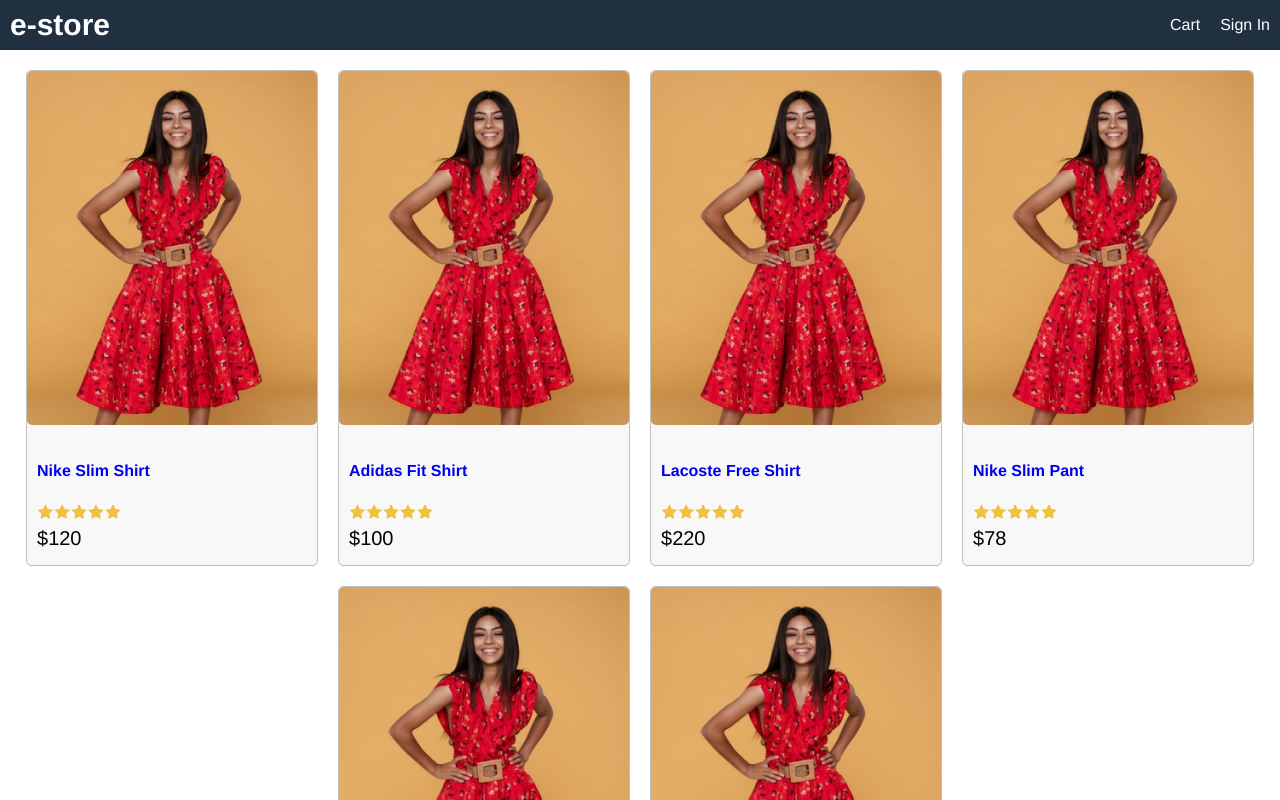
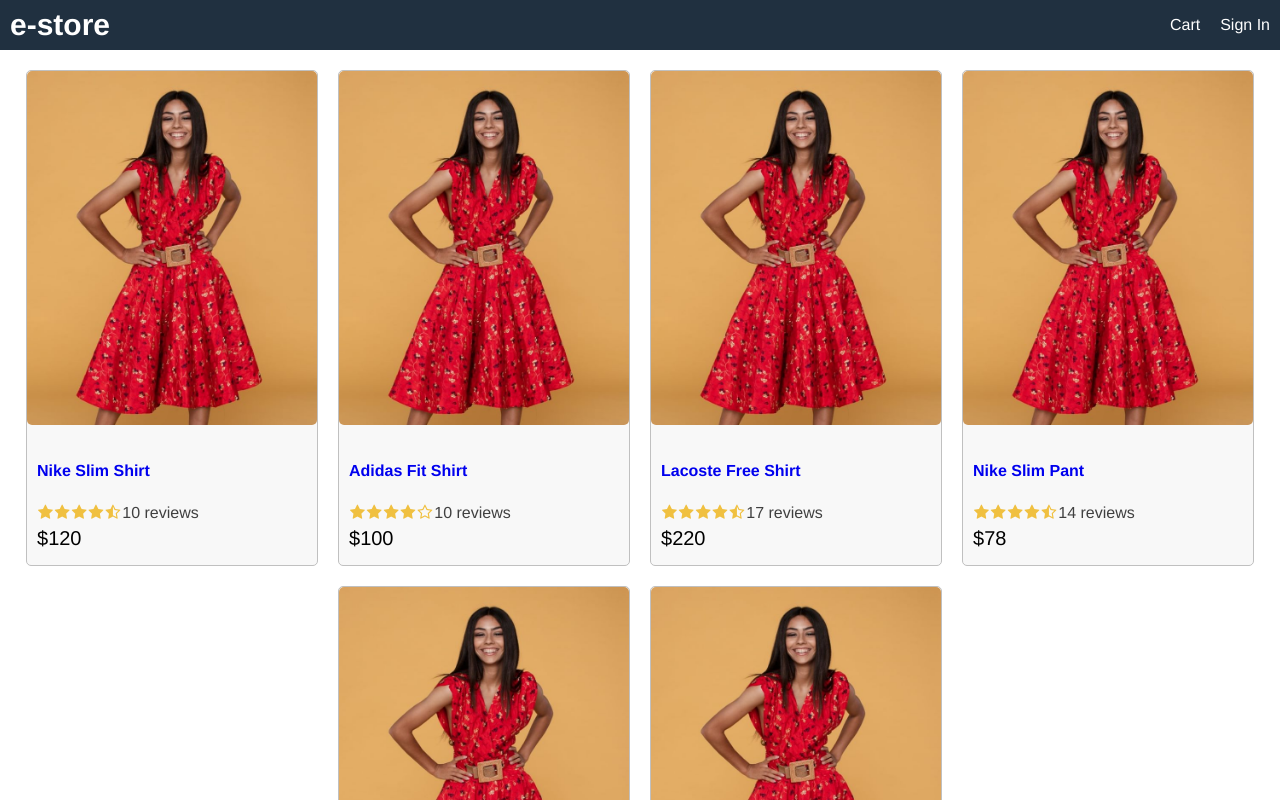
Before and after one commit to tinasc/ecommerce, a React (Create React App) app in the folder frontend/: page / in a window 1280 px wide. Shown: the top 800 px of the page. Built offline with nearby package versions, Linux system fonts and the light colour scheme.

Commit message:
Creating Product List

```diff
--- a/frontend/src/App.js
+++ b/frontend/src/App.js
@@ -1,5 +1,7 @@
 import React from 'react';
 import data from './data';
+import Product from './components/Product';
+
 const App =()=>{
   return (
     <div className="grid-container">
@@ -18,43 +20,12 @@
         <div>
           <div className="row center">
             {data.products.map((product) => (
-              <div key={product._id} className="card">
-                <a href={`/product/${product._id}`}>
-                  <img
-                    className="medium"
-                    src={product.image}
-                    alt={product.name}
-                  />
-                </a>
-                <div className="card-body">
-                  <a href={`/product/${product._id}`}>
-                    <h2>{product.name}</h2>
-                  </a>
-                  <div className="rating">
-                    <span>
-                      <i className="fa fa-star"></i>
-                    </span>
-                    <span>
-                      <i className="fa fa-star"></i>
-                    </span>
-                    <span>
-                      <i className="fa fa-star"></i>
-                    </span>
-                    <span>
-                      <i className="fa fa-star"></i>
-                    </span>
-                    <span>
-                      <i className="fa fa-star"></i>
-                    </span>
-                  </div>
-                  <div className="price">${product.price}</div>
-                </div>
-              </div>
+              <Product key={product._id} product={product}></Product>
             ))}
           </div>
         </div>
       </main>
-      <footer className="row center">All right reserved</footer>
+      <footer className="row center"> @2021 All right reserved</footer>
     </div>
   );
 }
--- /dev/null
+++ b/frontend/src/components/Product.js
@@ -0,0 +1,22 @@
+import React from 'react';
+import Rating from './Rating';
+
+export default function Product({product}) {
+  return (
+    <div key={product._id} className="card">
+      <a href={`/product/${product._id}`}>
+        <img className="medium" src={product.image} alt={product.name} />
+      </a>
+      <div className="card-body">
+        <a href={`/product/${product._id}`}>
+          <h2>{product.name}</h2>
+        </a>
+        <Rating
+          rating={product.rating}
+          numReviews={product.numReviews}
+        ></Rating>
+        <div className="price">${product.price}</div>
+      </div>
+    </div>
+  );
+}
--- /dev/null
+++ b/frontend/src/components/Rating.js
@@ -0,0 +1,64 @@
+import React from 'react';
+
+export default function Rating({rating, numReviews}) {
+  return (
+    <div className="rating">
+      <span>
+        <i
+          className={
+            rating >= 1
+              ? 'fa fa-star'
+              : rating >= 0.5
+              ? 'fa fa-star-half-o'
+              : 'fa fa-star-o'
+          }
+        ></i>
+      </span>
+      <span>
+        <i
+          className={
+            rating >= 2
+              ? 'fa fa-star'
+              : rating >= 1.5
+              ? 'fa fa-star-half-o'
+              : 'fa fa-star-o'
+          }
+        ></i>
+      </span>
+      <span>
+        <i
+          className={
+            rating >= 3
+              ? 'fa fa-star'
+              : rating >= 2.5
+              ? 'fa fa-star-half-o'
+              : 'fa fa-star-o'
+          }
+        ></i>
+      </span>
+      <span>
+        <i
+          className={
+            rating >= 4
+              ? 'fa fa-star'
+              : rating >= 3.5
+              ? 'fa fa-star-half-o'
+              : 'fa fa-star-o'
+          }
+        ></i>
+      </span>
+      <span>
+        <i
+          className={
+            rating >= 5
+              ? 'fa fa-star'
+              : rating >= 4.5
+              ? 'fa fa-star-half-o'
+              : 'fa fa-star-o'
+          }
+        ></i>
+      </span>
+      <span>{numReviews + ' reviews'}</span>
+    </div>
+  );
+}
--- a/frontend/src/index.css
+++ b/frontend/src/index.css
@@ -103,3 +103,6 @@
   color: #f0c040;
   margin: 0.1rem;
 }
+.rating span:last-child {
+  color: #404040;
+}
```
Also changed, not shown: frontend/src/App.css (deleted, +0 -38 lines).
